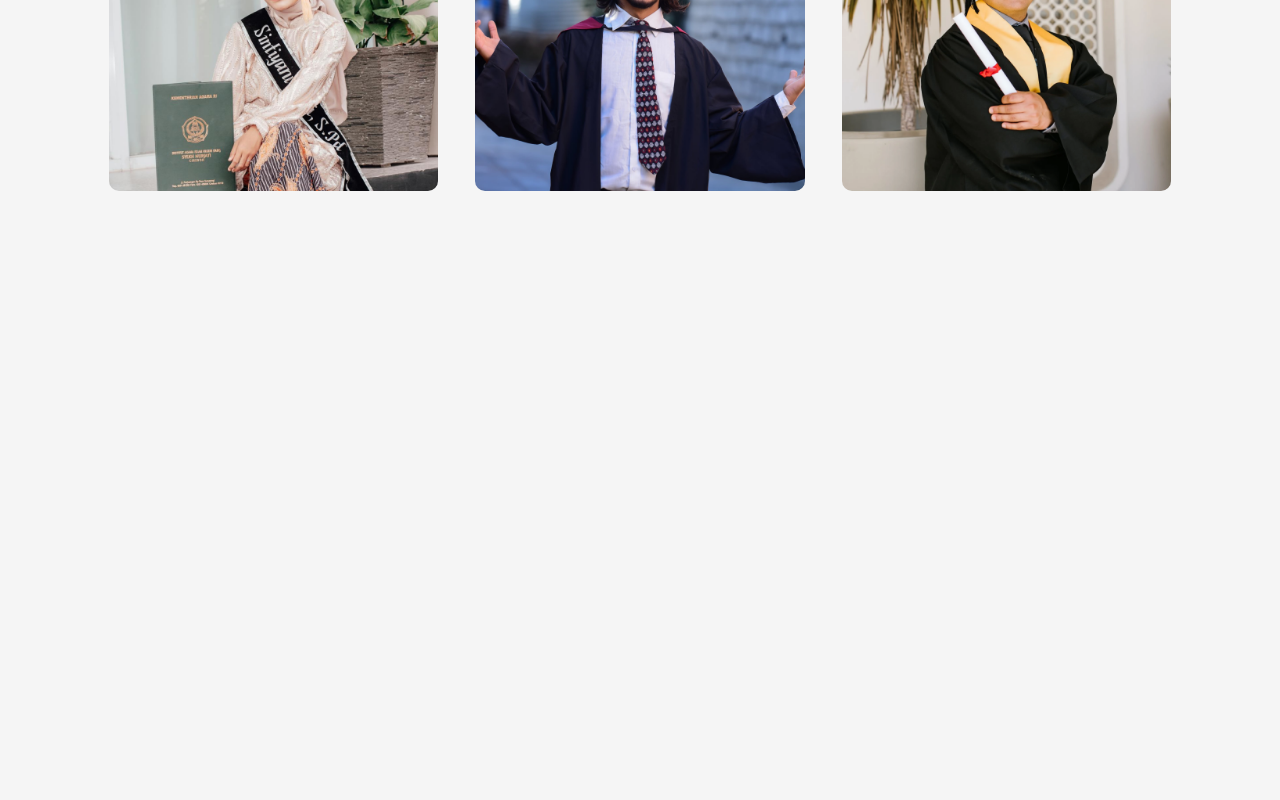
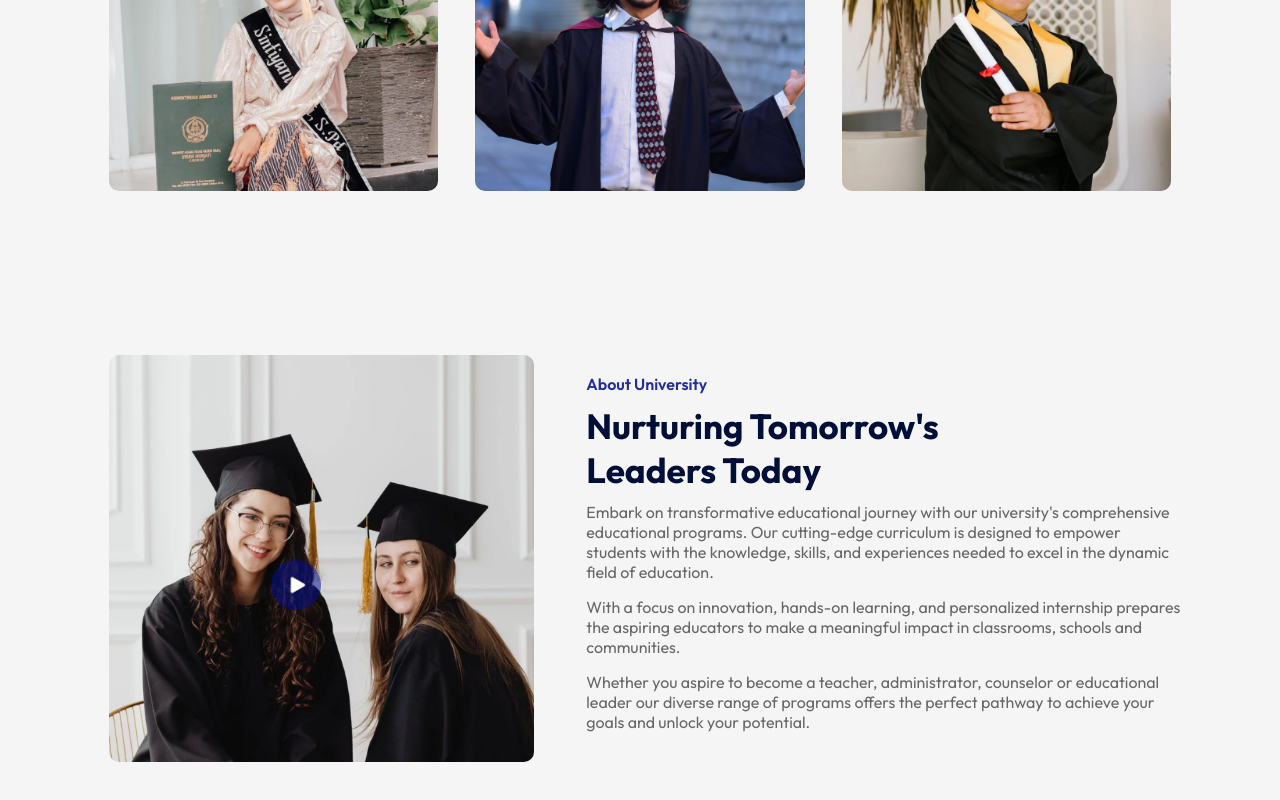
Before and after one commit to NeilAutriz/University-Website, a React (Vite) app: page / in a window 1280 px wide. Shown: the part 1149-1949 px from the top of the page. Before the commit the page ends 1404 px from the top, so only its background shows below. Built offline with nearby package versions, Linux system fonts and the light colour scheme.

Commit message:
Added the about university section of the code

```diff
--- a/src/App.jsx
+++ b/src/App.jsx
@@ -2,6 +2,7 @@ import NavBar from "./components/NavBar/Navbar"
 import Header from "./components/Header/Header"
 import Programs from "./components/Programs/Programs"
 import Title from "./components/Title/Title"
+import About from "./components/About/About"
 
 function App() {
   return (
@@ -11,6 +12,7 @@ function App() {
       <div className="main-content-container">
         <Title title='Our Program' desc='What we Offer'/>
         <Programs />
+        <About />
 
       </div>
     </>
--- /dev/null
+++ b/src/components/About/About.css
@@ -0,0 +1,55 @@
+.about-container{
+    display: flex;
+    flex-direction: row;
+    align-items: center;
+    justify-content: space-between;
+    width: 90%;
+    margin: 100px auto;
+}
+
+.about-left{
+    flex-basis: 40%;
+    position: relative;
+}
+
+.about-image{
+    width: 100%;
+    border-radius: 10px;
+}
+
+.about-right{
+    flex-basis: 56%;
+}
+
+.univ-deets{
+    display: flex;
+    align-items:baseline;
+    justify-content: center;
+    flex-direction: column;
+}
+
+.about-icon-play{
+    width: 50px;
+    position: absolute;
+    top: 50%;
+    right: 50%;
+    z-index: 20;
+}
+
+.univ-deets h3{
+    font-weight: 600;
+    font-size: 16px;
+    color: #212EA0;
+}
+
+.univ-deets h2{
+    font-size: 35px;
+    color: #000F38;
+    margin: 10px;
+    max-width: 400px;
+}
+
+.univ-deets p{
+    color: #676767;
+    margin-bottom: 15px;
+}
--- /dev/null
+++ b/src/components/About/About.jsx
@@ -0,0 +1,26 @@
+import '../About/About.css'
+import about from '../../assets/about.png'
+import playIcon from '../../assets/play-icon.png'
+
+const About = () => {
+  return (
+    <div className="about-container">
+        <div className="about-left">
+            <img src={about} className='about-image'/>
+            <img src={playIcon} className='about-icon-play'/>
+        </div>
+        <div className="about-right">
+            <div className="univ-deets">
+                <h3>About University</h3>
+                <h2>Nurturing Tomorrow's Leaders Today</h2>
+                <p>Embark on transformative educational journey with our university's comprehensive educational programs. Our cutting-edge curriculum is designed to empower students with the knowledge, skills, and experiences needed to excel in the dynamic field of education.</p>
+                <p>With a focus on innovation, hands-on learning, and personalized internship prepares the aspiring educators to make a meaningful impact in classrooms, schools and communities.</p>
+                <p>Whether you aspire to become a teacher, administrator, counselor or educational leader our diverse range of programs offers the perfect pathway to achieve your goals and unlock your potential.</p>
+            </div>
+        </div>
+    </div>
+
+  )
+}
+
+export default About
```
